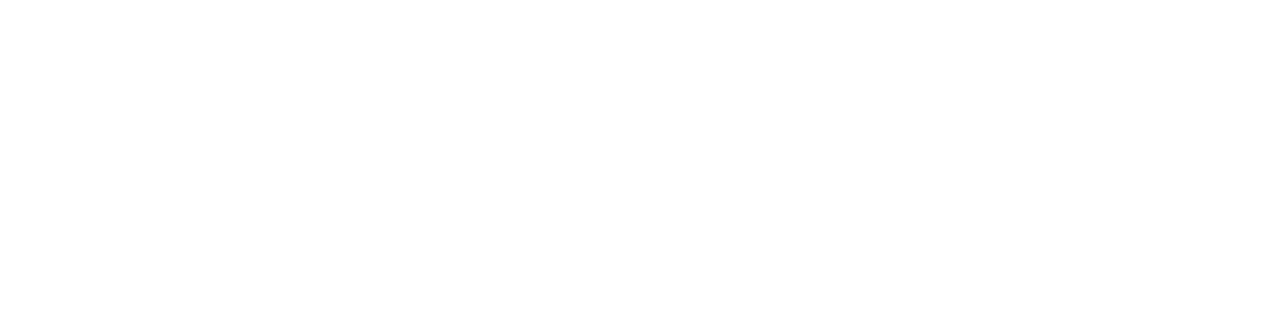
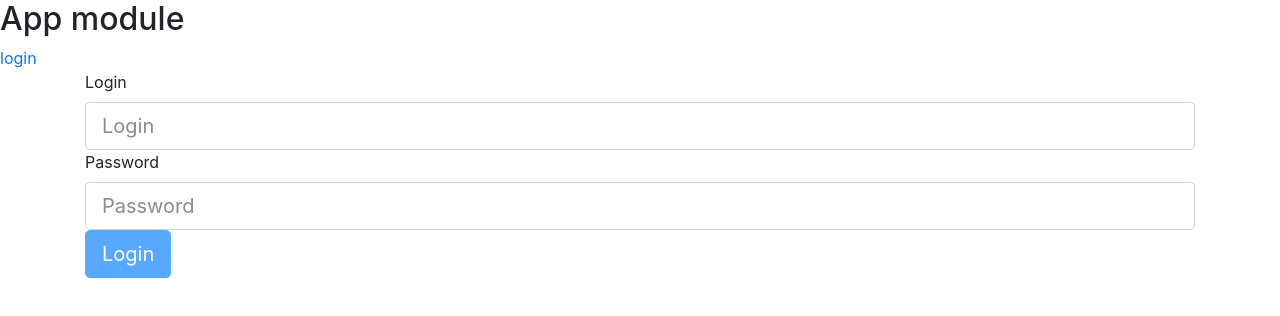
Before and after one commit to endriu0713/firstOne, an Angular app in the folder Managment/: page /login in a window 1280 px wide. Shown: the top 316 px of the page. Built offline with nearby package versions, Linux system fonts and the light colour scheme.

Commit message:
loginComponentMostlyFinished

```diff
--- a/Managment/src/app/app.module.ts
+++ b/Managment/src/app/app.module.ts
@@ -1,6 +1,6 @@
 import { BrowserModule } from '@angular/platform-browser';
 import { NgModule } from '@angular/core';
-import { FormsModule } from '@angular/forms';
+import { FormsModule, ReactiveFormsModule } from '@angular/forms';
 
 import { AppRoutingModule } from './app-routing.module';
 
@@ -17,7 +17,8 @@ import { LoginComponent } from './login/login.component';
   imports: [
     BrowserModule,
     AppRoutingModule,
-    FormsModule
+    FormsModule,
+    ReactiveFormsModule
   ],
   providers: [],
   bootstrap: [AppComponent]
--- a/Managment/src/app/login/login.component.html
+++ b/Managment/src/app/login/login.component.html
@@ -1,20 +1,23 @@
 <div class="container">
-<form #form="ngForm" class="form" noValidate>
+ <form #form="ngForm" class="form" noValidate>
   <div class="form-group">
     <div>
       <label>Login</label>
-      <input id="name" #login="ngModel" type="text" class="form-control form-control-lg" [(ngModel)]='login' name='name' placeholder="Login"/>
-      <div *ngIf="1">
-        {{ login }}
+      <input #login="ngModel" type="text" class="form-control form-control-lg" [(ngModel)]='user.login' name='login' placeholder="Login" required/>
+      <div *ngIf="login.touched && login.pristine || login.dirty && !login.value" class="alert alert-danger">
+        Login must be set
       </div>
     </div>
     <div>
       <label>Password</label>
-      <input type="text" class="form-control form-control-lg" [(ngModel)]='password' name='name' placeholder="Password"/>
+      <input #password="ngModel" type="password" class="form-control form-control-lg" [(ngModel)]='user.password' name='password' placeholder="Password" required/>
+      <div *ngIf="password.touched && password.pristine || password.dirty && !password.value" class="alert alert-danger" >
+          Password must be set
+        </div>
     </div>
     <div>
-      <button type="submit" (click)="loginClick(login,password)" class="btn btn-primary btn-lg">Login</button>
+      <button type="submit" (click)="loginClick(login.value, password.value)" class="btn btn-primary btn-lg" [disabled]="form.invalid">Login</button>
     </div>
   </div>
-</form>
+ </form>
 </div>
--- a/Managment/src/app/login/login.component.ts
+++ b/Managment/src/app/login/login.component.ts
@@ -1,4 +1,5 @@
 import { Component, OnInit } from '@angular/core';
+import { User } from './user';
 
 @Component({
   selector: 'app-login',
@@ -7,20 +8,19 @@ import { Component, OnInit } from '@angular/core';
 })
 export class LoginComponent implements OnInit {
 
-  constructor() { }
+  constructor() {  }
 
   ngOnInit() {
   }
 
   // tslint:disable
-  login: string;
-  password: string;
+
+  user = new User();
 
   loginClick(login, password){
-    console.log(login + ' / ' + password);
-    this.login = login;
-    this.password = password;
-    console.log(this.login);
+    this.user.login = login;
+    this.user.password = password;
+    console.log(this.user);
   }
 
 
--- /dev/null
+++ b/Managment/src/app/login/user.ts
@@ -0,0 +1,9 @@
+export class User {
+    public login: string;
+    public password: string;
+
+    // tslint:disable
+    constructor(){
+    }
+
+}
```
